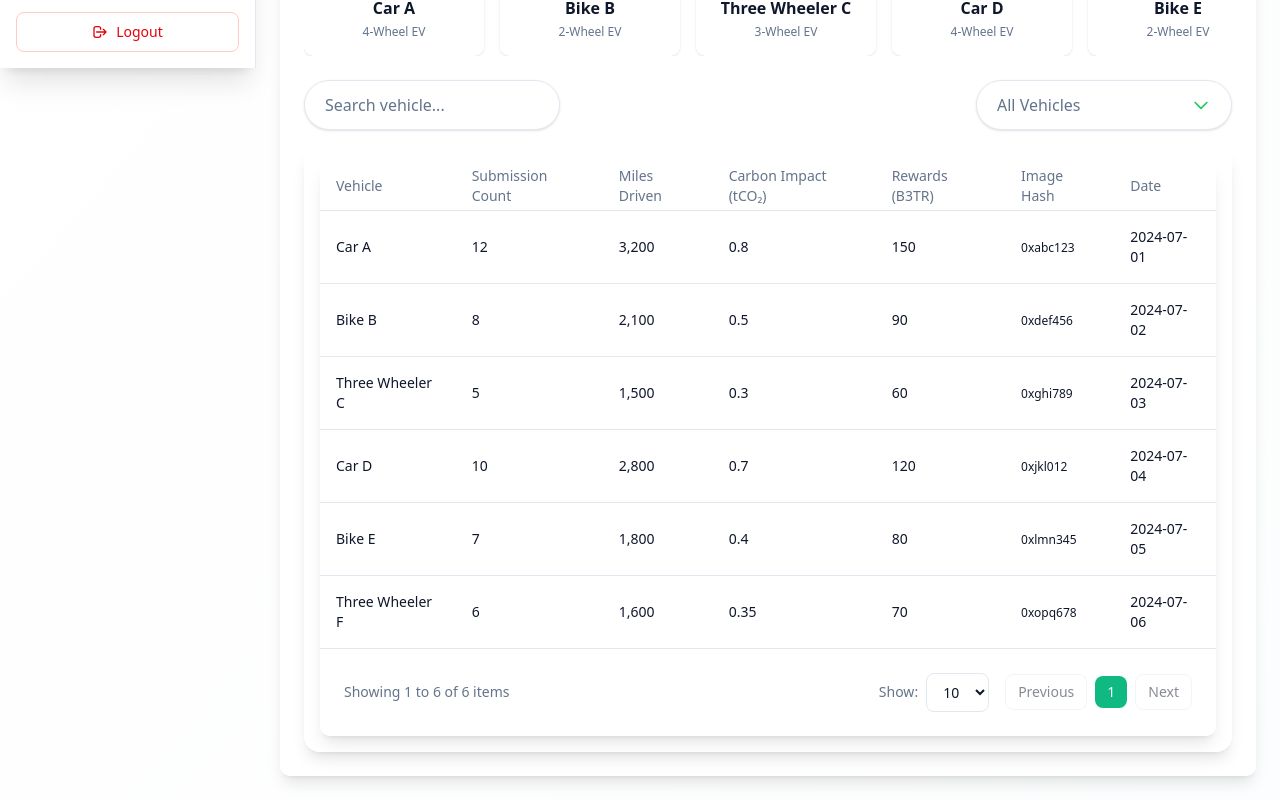
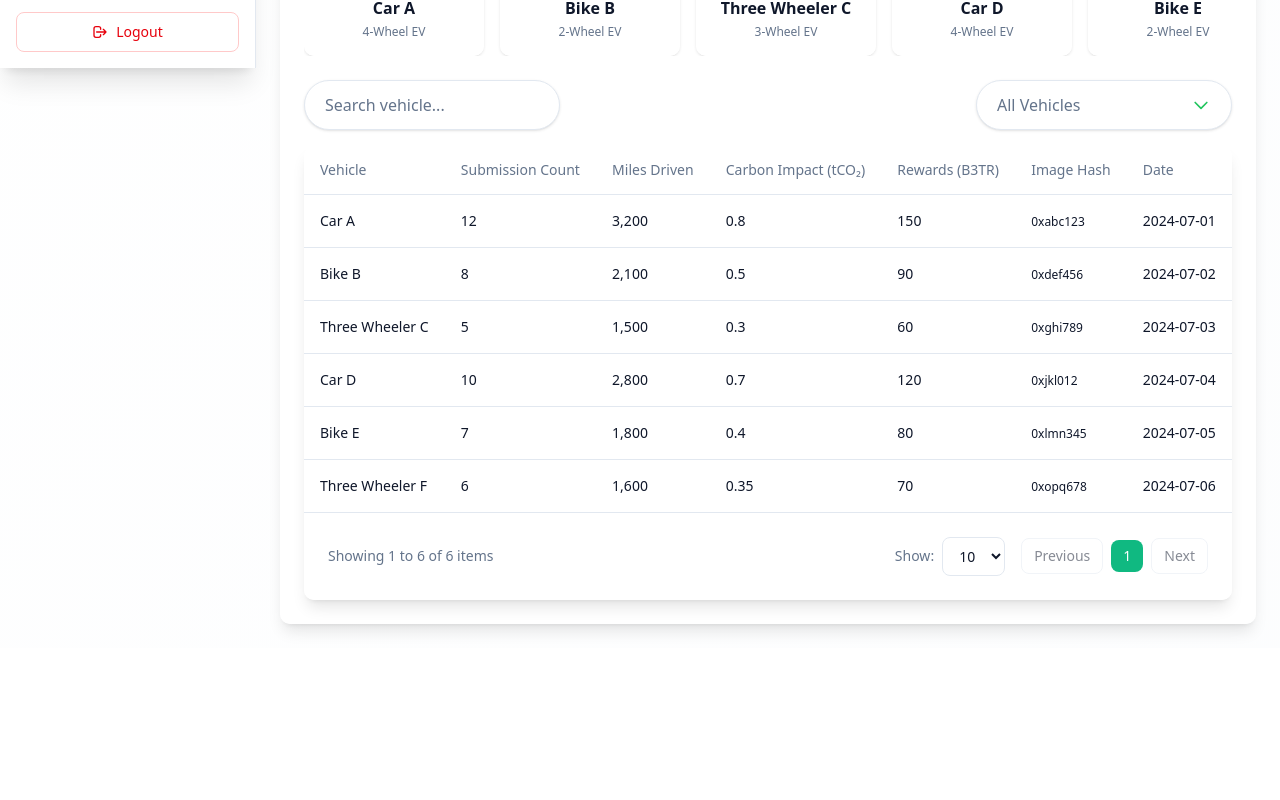
Before and after one commit to DattatrayPatil-Alchemytech/byteme-ai-frontend, a Next.js app: page /admin/users/1 in a window 1280 px wide. Shown: the part 732-1532 px from the top of the page. After the commit the page ends 1380 px from the top, so only its background shows below. Built offline with nearby package versions, Linux system fonts and the light colour scheme; sample sign-in values are in the browser's storage.

Commit message:
feat: BA-50 Usertable alignmect changes.

```diff
--- a/app/admin/users/[id]/page.tsx
+++ b/app/admin/users/[id]/page.tsx
@@ -337,12 +337,10 @@ export default function UserViewPage({ params }: { params: { id: string } }) {
               className="bg-background text-foreground border border-border hover:bg-muted/60"
             />
           </div>
-          <div className="bg-card/80 rounded-2xl shadow-lg p-4 transition-transform duration-300 hover:scale-[1.01] hover:shadow-2xl">
-            <DataTable
-              columns={columns}
-              data={filtered as Record<string, unknown>[]}
-            />
-          </div>
+          <DataTable
+            columns={columns}
+            data={filtered as Record<string, unknown>[]}
+          />
         </CardContent>
       </Card>
     </div>
```
